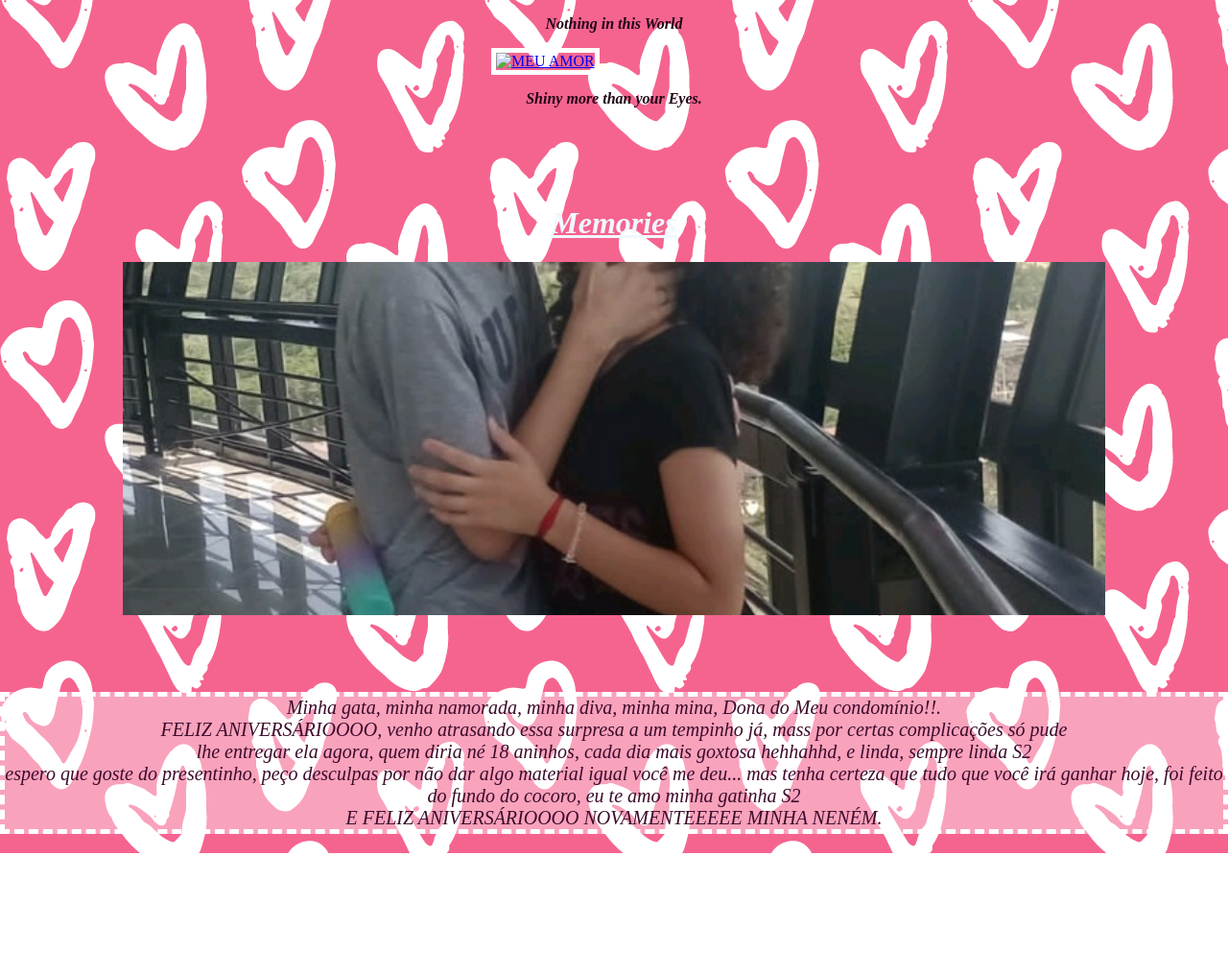
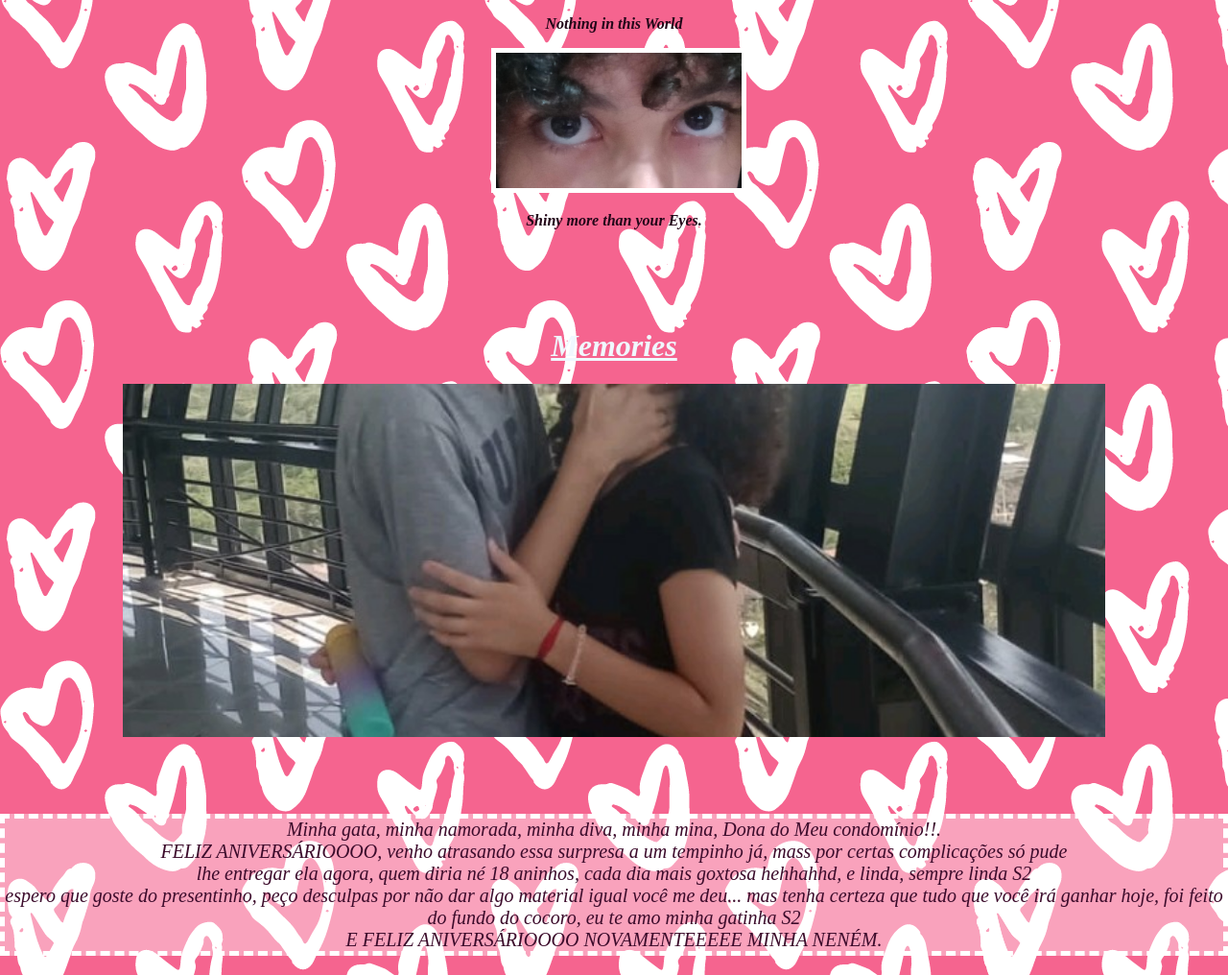
Before and after one commit to JasnDev/A-present-for-my-wife, a plain HTML site: page index.html in a window 1280 px wide. Shown: the whole page at 96% size. Before the commit the page ends 889 px from the top, so only its background shows below. Drawn offline with Linux system fonts and the light colour scheme; the site is published under a folder, as on GitHub Pages, so addresses that start at the root find nothing.

Commit message:
error resolved

```diff
--- a/index.html
+++ b/index.html
@@ -11,7 +11,7 @@
 <body>
     <div>
        <p class="eyesText">Nothing in this World</p>
-         <a href="youreyes.html"><img src="/Fotitas hehe/olhinhos.jpg"
+         <a href="youreyes.html"><img src="Fotitas hehe/olhinhos.jpg"
             alt="MEU AMOR" id="eyes"></a>
        <p class="eyesText">Shiny more than your Eyes.</p>
     </div>
```
